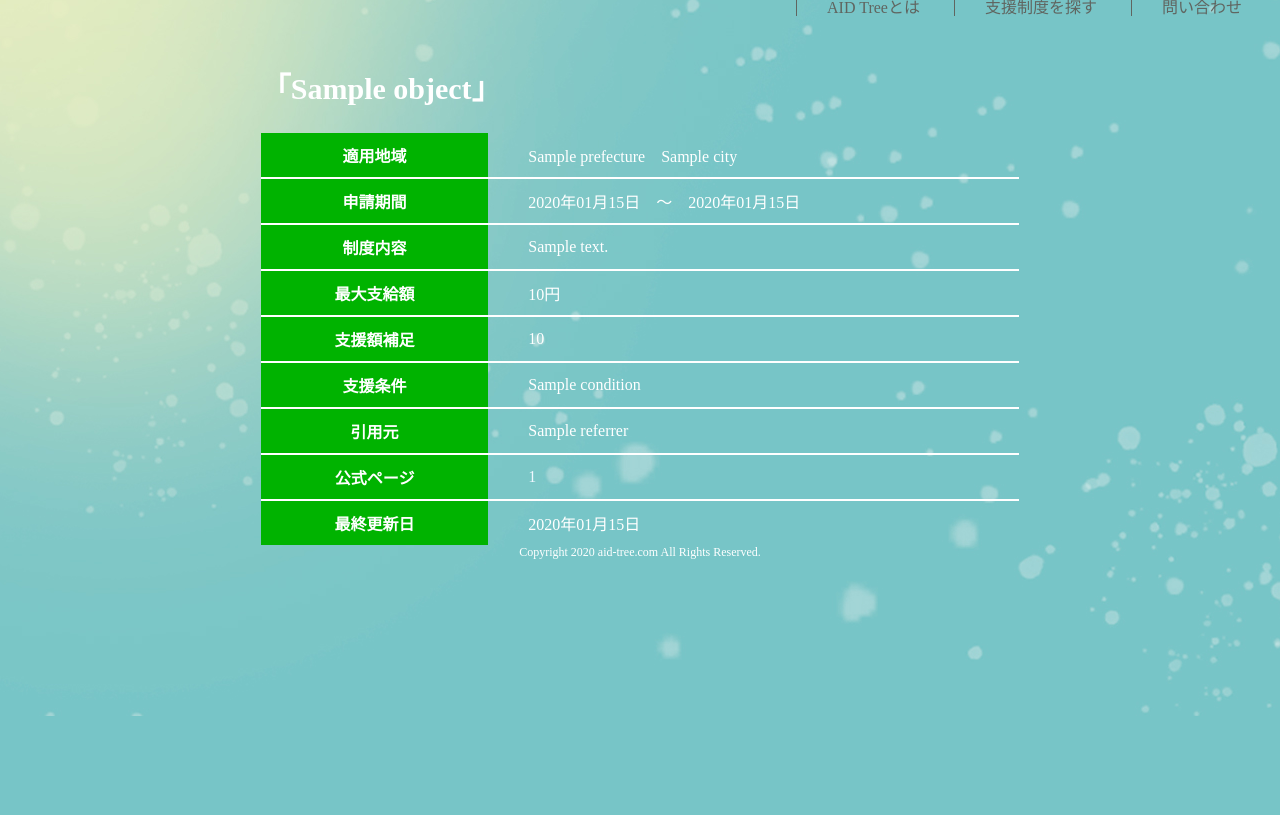
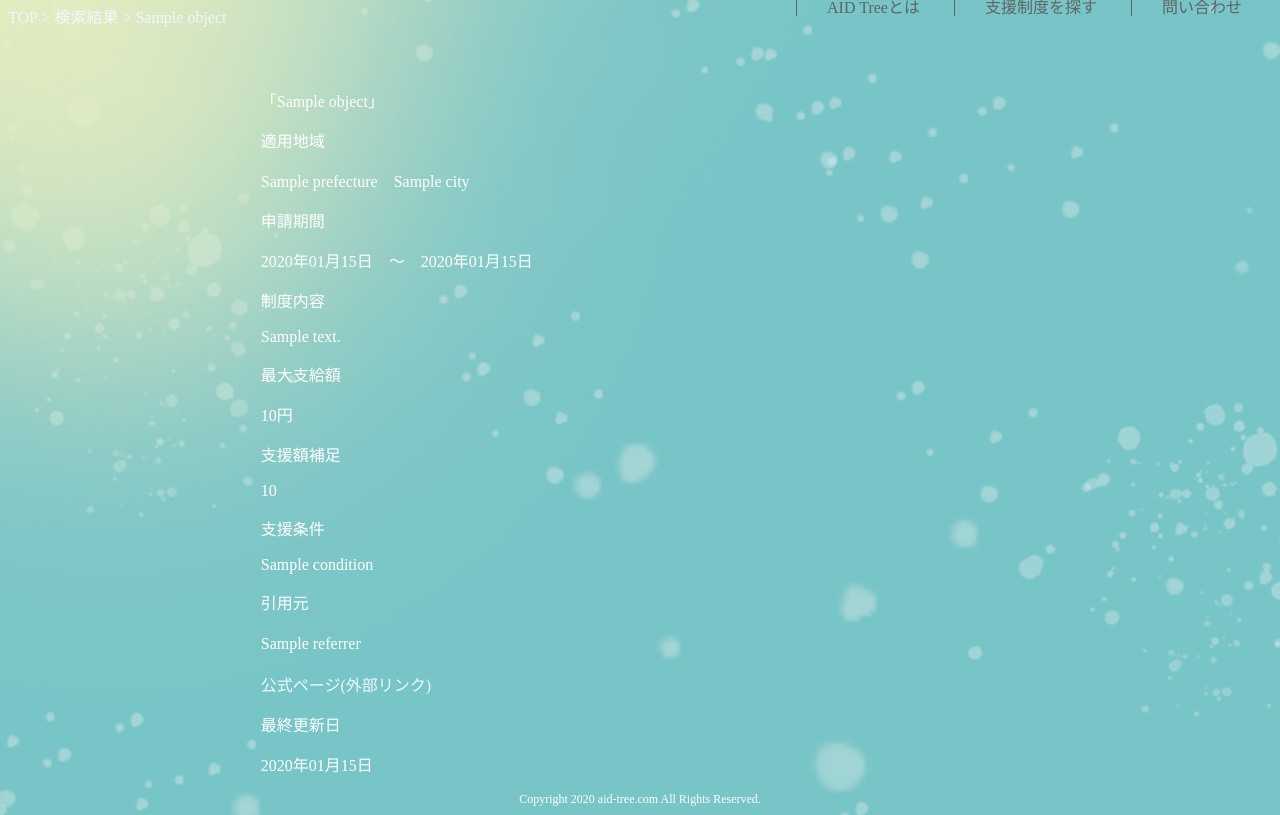
Before and after one commit to NoiTooo/aid, a Django app: template subsidy/templates/subsidy/common_information/detail.html in a window 1280 px wide. Shown: the part 84-899 px from the top of the page. Before the commit the page ends 800 px from the top, so only its background shows below. Run offline with Django 3.2, Linux system fonts and the light colour scheme; the template is opened without the code that fills it: most values are stand-ins (such as "Sample title", 1, 10 or a date in 2020); some web fonts are replaced.

Commit message:
For the time being

```diff
--- a/subsidy/templates/subsidy/common_information/detail.html
+++ b/subsidy/templates/subsidy/common_information/detail.html
@@ -14,45 +14,29 @@
 
 {% block body %}
 {% include 'subsidy/base_module/header.html' %}
+<div class="navigarte">
+	<a href="{% url 'subsidy:tokyo23_top'%}">TOP ></a>
+	<a href="{% url 'subsidy:tokyo23_index'%}">検索結果 ></a>
+	<a href="">{{ object.name }}</a>
+</div>
+
 <div class="detail-content">
-	<h2>「{{ object.name }}」</h2>
-	<table>
-		<tr>
-			<th>適用地域</th>
-			<td>{{ object.prefecture }}　{{ object.city}}</td>
-		</tr>
-		<tr>
-			<th>申請期間</th>
-			<td>{{ object.start_at|date:"Y年m月j日" }}　～　{{ object.end_at|date:"Y年m月j日" }}</td>
-		</tr>
-		<tr>
-			<th>制度内容</th>
-			<td>{{ object.description| linebreaksbr }}</td>
-		</tr>
-		<tr>
-			<th>最大支給額</th>
-			<td>{{ object.maximum_support_amount|intcomma }}円</td>
-		</tr>
-		<tr>
-			<th>支援額補足</th>
-			<td>{{ object.support_amount_note| linebreaksbr }}</td>
-		</tr>
-		<tr>
-			<th>支援条件</th>
-			<td>{{ object.condition| linebreaksbr }}</td>
-		</tr>
-		<tr>
-			<th>引用元</th>
-			<td>{{ object.referrer }}</td>
-		</tr>
-		<tr>
-			<th>公式ページ</th>
-			<td><a href="{{object.official_page}}">{{ object.official_page }}</a></td>
-		</tr>
-		<tr>
-			<th>最終更新日</th>
-			<td>{{ object.updated_at|date:"Y年m月j日" }}</td>
-		</tr>
-	</table>
+	<p class="object_title">「{{ object.name }}」</p>
+			<p class="columns">適用地域</p>
+			<p>{{ object.prefecture }}　{{ object.city}}</p>
+			<p class="columns">申請期間</p>
+			<p>{{ object.start_at|date:"Y年m月j日" }}　～　{{ object.end_at|date:"Y年m月j日" }}</p>
+			<p class="columns">制度内容</p>
+			<p>{{ object.description| linebreaksbr }}</p>
+			<p class="columns">最大支給額</p>
+			<p>{{ object.maximum_support_amount|intcomma }}円</p>
+			<p class="columns">支援額補足</p>
+			<p>{{ object.support_amount_note| linebreaksbr }}</p>
+			<p class="columns">支援条件</p>
+			<p>{{ object.condition| linebreaksbr }}</p>
+			<p class="columns">引用元</p>
+			<p>{{ object.referrer }}　<br><br><a href="{{object.official_page}}">公式ページ(外部リンク)</a></p>
+			<p class="columns">最終更新日</p>
+			<p>{{ object.updated_at|date:"Y年m月j日" }}</p>
 </div>
 {% endblock body %}
```
Also changed, not shown: subsidy/static/subsidy/css/detail.css (+20 -20 lines).
